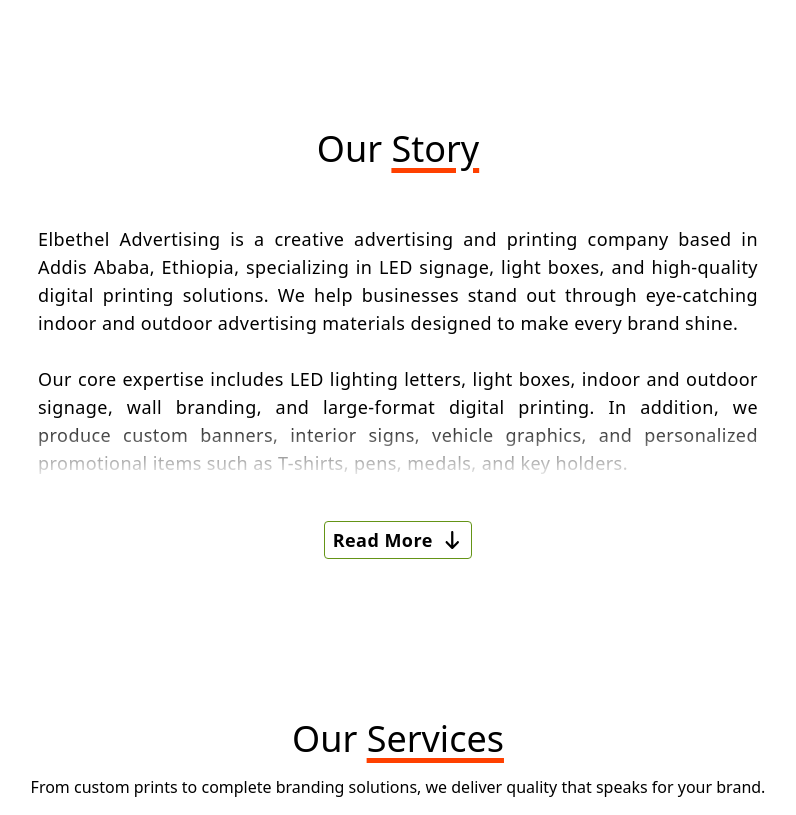
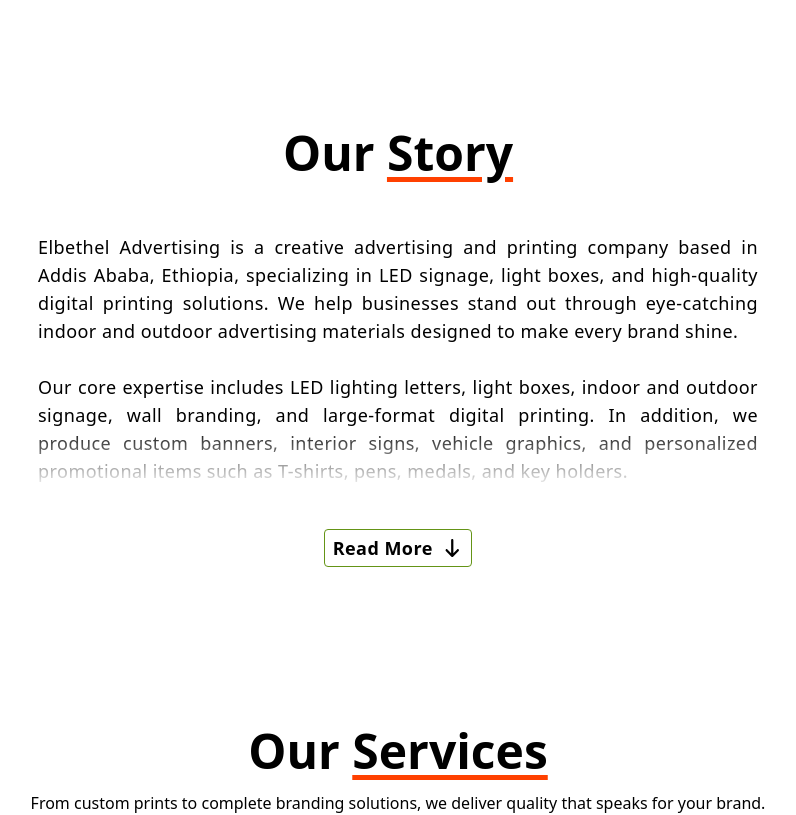
Before and after one commit to Amiir25/ElbethelAdvertising, a Next.js app in the folder elbethel/: page / in a window 1280 px wide. Shown: the part 860-1675 px from the top of the page, without its empty margins (242-1038 px from the left). Built offline with nearby package versions, Linux system fonts and the light colour scheme.

Commit message:
Update the size of the main titles in Title.tsx

```diff
--- a/elbethel/components/Title.tsx
+++ b/elbethel/components/Title.tsx
@@ -7,7 +7,7 @@ type title = {
 const Title = ({ normalTitle, underlineTitle, subtitle }: title) => {
   return (
     <section>
-        <h1 className='text-2xl md:text-3xl lg:text-4xl text-center'>
+        <h1 className='text-2xl md:text-4xl lg:text-5xl font-bold text-center'>
           { normalTitle } <span className='underline underline-offset-6 decoration-5 decoration-[#ff4000]'>{ underlineTitle }</span>
         </h1>
         <p className='text-center text-sm md:text-base font-light mt-4'>
```
